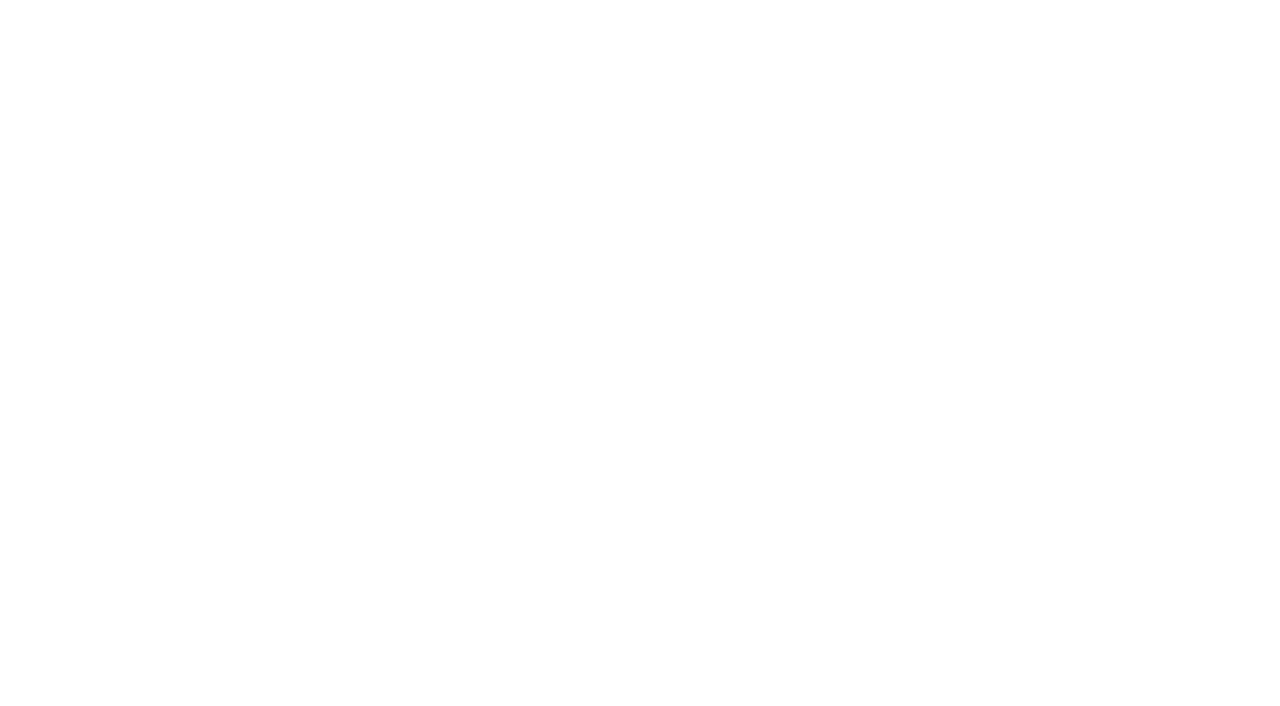
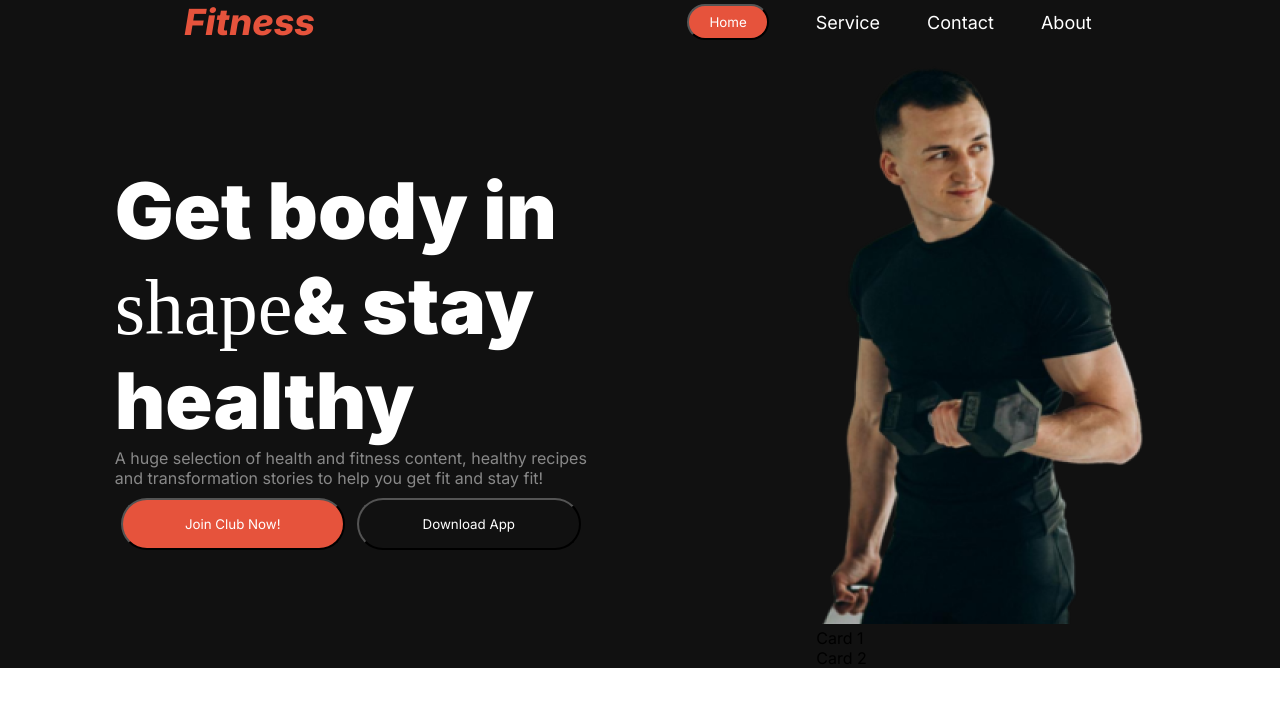
Before and after one commit to FARANTO/a2-b10, a plain HTML site: page index.html in a window 1280 px wide. Drawn offline with Linux system fonts and the light colour scheme; a web font is replaced by a local one.

Commit message:
Second Commit

```diff
--- a/index.html
+++ b/index.html
@@ -5,11 +5,47 @@
     <meta name="viewport" content="width=device-width, initial-scale=1.0">
     <link rel="stylesheet" href="../styles/styles.css">
     <link rel="shortcut icon" href="../assets/person-lifting-weights.svg" type="image/x-icon">
+    <style>
+        *{
+            margin: 0;
+            padding: 0;
+            box-sizing: border-box;
+            font-family: Inter;
+            font-style: normal;
+            margin: 0 auto;
+        }
+    </style>
     <title>Fit Ourselves</title>
 </head>
 <body>
     <header>
-
+        <!-- Navigation Section -->
+        <nav>
+            <a href="#" class="logo">Fitness</a>
+            <div class="topbar">
+                <button>Home</button>
+                <a href="#">Service</a>
+                <a href="#">Contact</a>
+                <a href="#">About</a>
+            </div>
+        </nav>
+        <!-- Banner Section -->
+         <section class="banner">
+            <div class="banner-content">
+                <h1 id="banner-header">Get body in<br><span id="header-shape">shape</span>& stay<br>healthy</h1>
+                <p style="color: rgba(255, 255, 255, 0.50);">A huge selection of health and fitness content, healthy recipes<br>and transformation stories to help you get fit and stay fit!</p>
+                <div class="banner-button">
+                    <button class="join-club">Join Club Now!</button>
+                    <button class="app">Download App</button>
+                </div>
+            </div>
+                <div class="banner-image">
+                    <img src="/assets/images 2.png"alt="Man">
+                    <div class="cards">
+                        <div class="card-one">Card 1</div>
+                        <div class="card-two">Card 2</div>
+                    </div>
+         </section>
     </header>
     <main>
 
--- a/styles/styles.css
+++ b/styles/styles.css
@@ -1,2 +1,126 @@
 /* Font Import */
 @import url('https://fonts.googleapis.com/css2?family=Inter:ital,opsz,wght@0,14..32,100..900;1,14..32,100..900&display=swap');
+@import url('https://fonts.cdnfonts.com/css/miama');
+/* Head Section */
+header{
+    width: 100%;
+    background: #111;
+}
+nav {
+    display: flex;
+    justify-content: space-between;
+    align-items: center;
+}
+
+nav a {
+    color:#fff;
+    font-family: Inter;
+    font-size: 18px;
+    font-weight: 400;
+    text-decoration: none;
+
+}
+nav .logo {
+    color: #E6533C;
+    font-family: Inter;
+    font-size: 36px;
+    font-style: italic;
+    font-weight: 800;
+}
+.topbar{
+    display: flex;
+    padding: 4px;
+    align-items: center;
+    gap: 47px;
+}
+.topbar>button{
+    border-radius: 46px;
+    background: #E6533C;
+    display: flex;
+    padding: 8px 20px;
+    justify-content: center;
+    align-items: center;
+    color: #fff;
+}
+/* Banner Section */
+.banner{
+    margin: 0 auto;
+    display: flex;
+    justify-content: space-between;
+    align-items: center;
+}
+#banner-header{
+    color: #fff;
+    font-size: 78px;
+    font-style: normal;
+    font-weight: 900;
+}
+#header-shape{
+    font-family: Miama;
+    font-size: 78px;
+    font-style: normal;
+    font-weight: 400;
+}
+.banner-button{
+    margin-top: 10px;
+    display: flex;
+}
+ .join-club{
+    border-radius: 42px;
+    width: 224px;
+    padding: 16px 40px;
+    justify-content: center;
+    align-items: flex-start;
+    background: #E6533C;
+    color: #fff;
+ }
+ .app{
+    border-radius: 42px;
+    width: 224px;
+    padding: 16px 40px;
+    justify-content: center;
+    align-items: flex-start;
+    background-color: #111;
+    color: #fff;
+ }
+
+
+
+/* Responsive */
+
+/* Small device */
+@media(max-width:596px) {
+    /* Top navigation */
+    nav{
+        width: 100%;
+        flex-direction: column;
+        align-items: flex-start;
+    }
+    .topbar {
+        width: 100%;
+        flex-direction: column;
+        align-items: flex-start;
+    }
+    .topbar a, button {
+        margin-bottom: 10px;
+        font-size: 16px;
+        width: 50%;
+        text-align: center;
+    }
+    button {
+        padding: 10px;
+    }
+
+}
+
+/* Medium Device */
+@media(min-width:596px) and (max-width:992px)
+{     /* Top navigation */
+    nav {
+        width: 100%;
+        margin: 0px -50px;
+    }
+    .topbar{
+        gap: 10px;
+    }
+}
```
